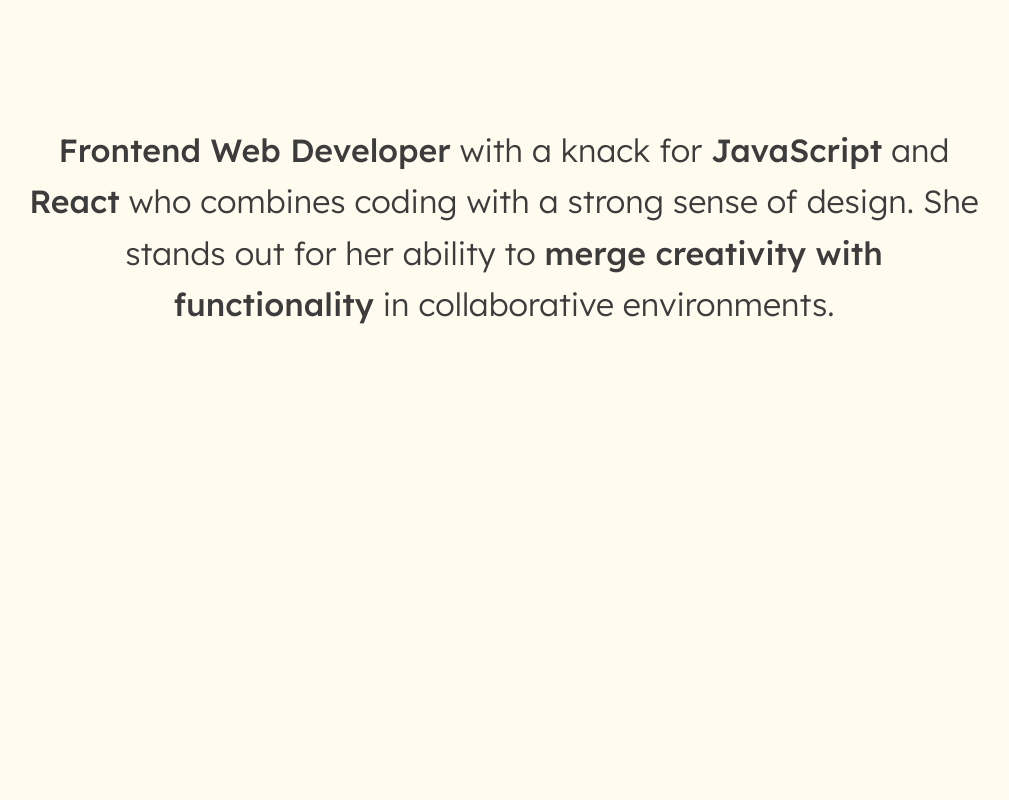
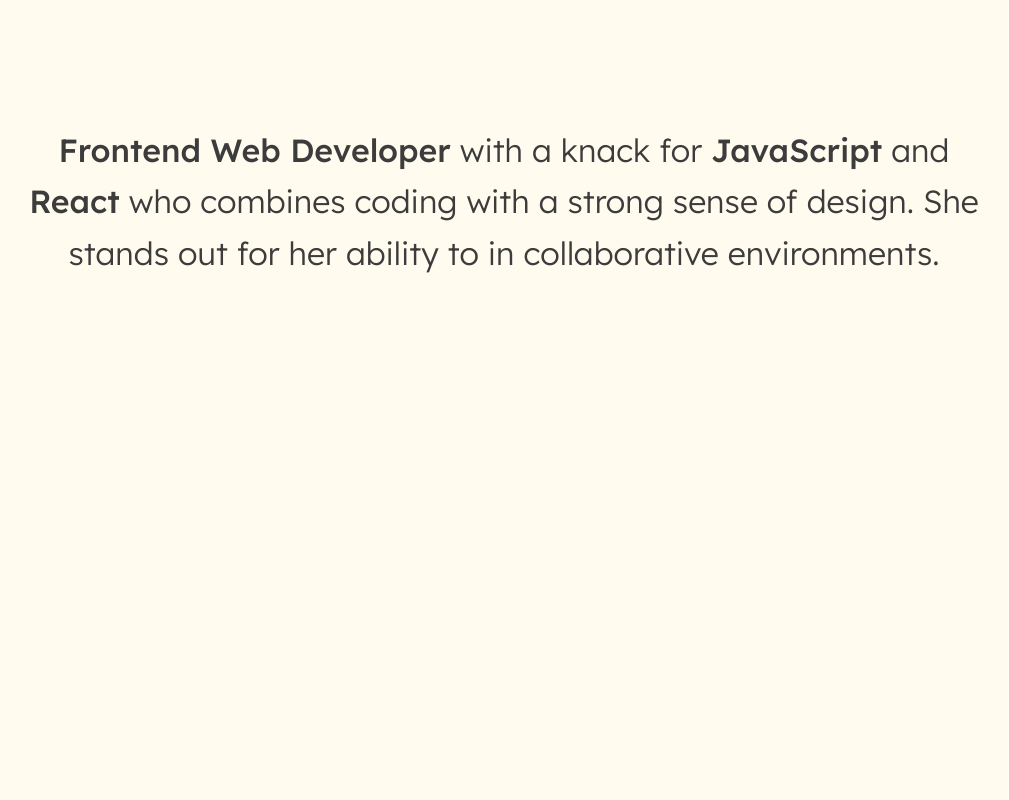
Before and after one commit to emdok/portfolio-v2, a Vue app: page / in a window 1280 px wide. Shown: the part 840-1640 px from the top of the page, without its empty margins (136-1145 px from the left). Built offline with nearby package versions, Linux system fonts and the light colour scheme.

Commit message:
remove span

```diff
--- a/src/views/AboutView.vue
+++ b/src/views/AboutView.vue
@@ -7,7 +7,7 @@
       <span class="p2--bold">Frontend Web Developer</span> with a knack for
       <span class="p2--bold">JavaScript</span> and <span class="p2--bold">React</span> who combines
       coding with a strong sense of design. She stands out for her ability to
-      <span class="p2--bold">merge creativity with functionality</span> in collaborative
+ in collaborative
       environments.
     </p>
   </div>
```
